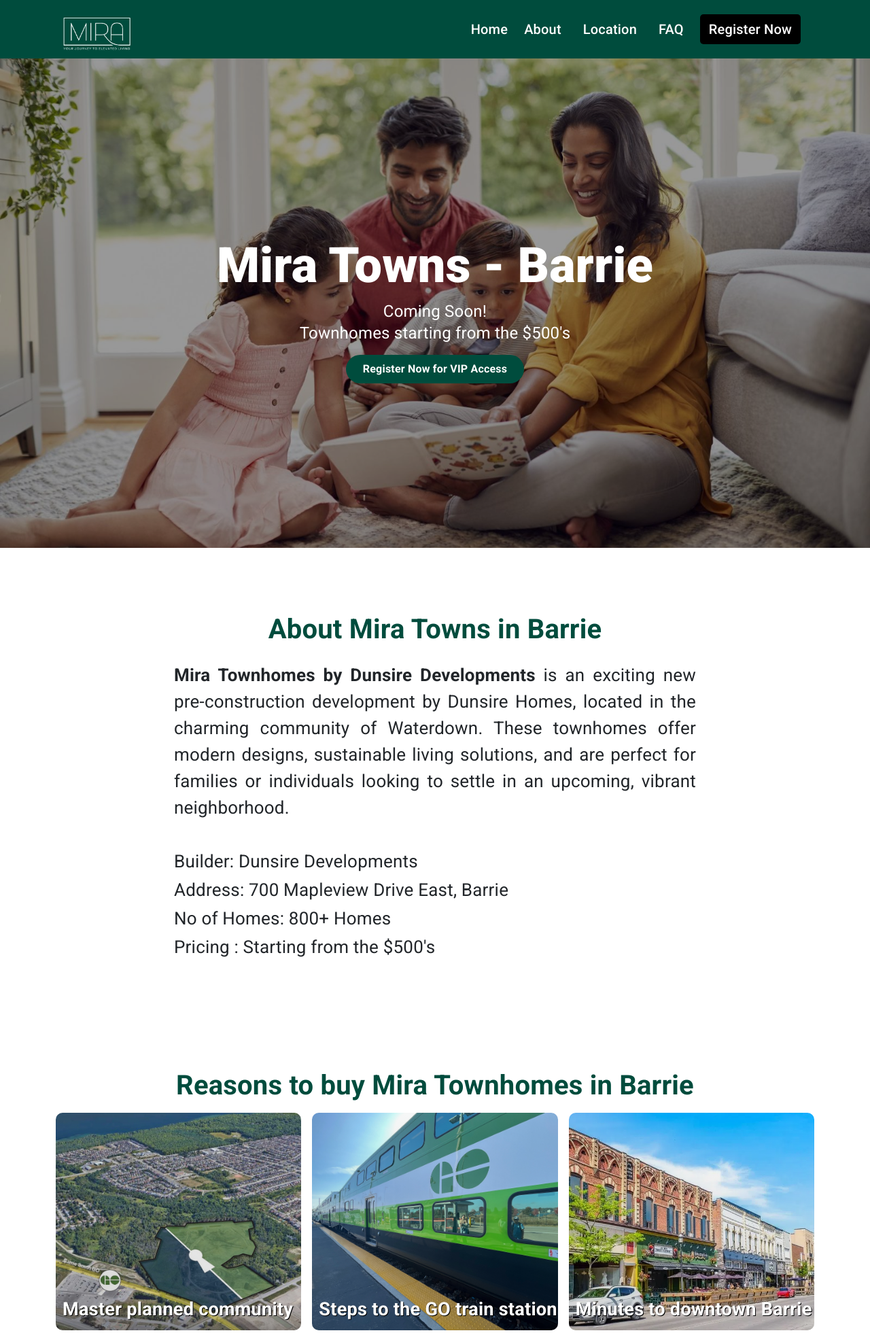
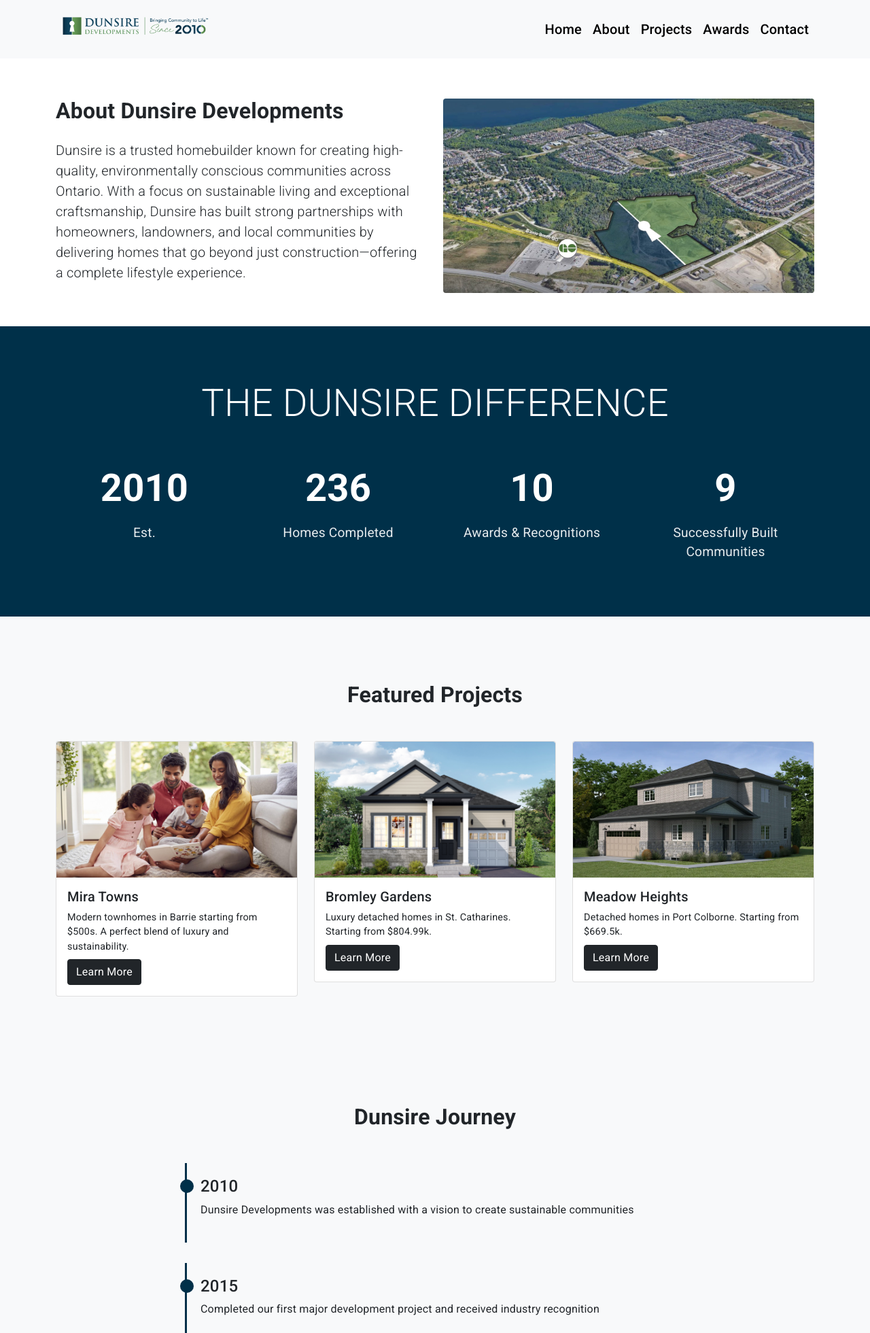
Before and after one commit to udbhavghimire/mira-towns, a PHP site: page /dunsire-developments/index.php in a window 1280 px wide. Shown: the top 1961 px of the page at 68% size. Run offline with PHP 8.4, Linux system fonts and the light colour scheme.

Commit message:
dunsire developments

```diff
--- /dev/null
+++ b/dunsire-developments/index.php
@@ -0,0 +1,488 @@
+<?php session_start(); ?>
+
+<!DOCTYPE html>
+<html lang="en">
+
+<head>
+    <meta charset="utf-8">
+    <meta name="viewport" content="width=device-width, initial-scale=1">
+
+    <title>Dunsire Developments | Leading Developer in Ontario </title>
+    <meta name="title" content="Dunsire Developments | Leading Developer in Ontario | Sustainable Communities">
+    <meta name="description"
+        content="Dunsire Developments is a trusted homebuilder creating high-quality, environmentally conscious communities across Ontario. Discover our commitment to sustainable living and exceptional craftsmanship.">
+    <meta name="keywords"
+        content="Dunsire Developments, Ontario Developer, Sustainable Communities, Green Building, Mira Towns, Pre Construction Homes">
+    <meta name="robots" content="index, follow">
+    <meta http-equiv="Content-Type" content="text/html; charset=utf-8">
+    <meta name="language" content="English">
+    <meta name="revisit-after" content="1 days">
+    <meta property="og:title" content="Dunsire Developments | Leading Developer in Ontario">
+    <meta property="og:site_name" content="Dunsire Developments" />
+    <meta property="og:description"
+        content="Discover Dunsire Developments' commitment to building sustainable, high-quality communities across Ontario.">
+    <meta property="og:image" content="./images/Dunsire-logo.png">
+    <link rel="canonical" href="https://miratowns.ca/dunshire-development/" />
+
+    <!-- Bootstrap CSS -->
+    <link href="https://cdn.jsdelivr.net/npm/bootstrap@5.0.2/dist/css/bootstrap.min.css" rel="stylesheet">
+    <link rel="stylesheet" href="../css/style.css" />
+    <link href="https://cdn.jsdelivr.net/npm/bootstrap-icons@1.10.5/font/bootstrap-icons.css" rel="stylesheet">
+
+    <!-- Custom CSS -->
+    <style>
+        .hero-section {
+            background: linear-gradient(rgba(0, 0, 0, 0.7), rgba(0, 0, 0, 0.7)), url('../images/sitemap.jpg');
+            background-size: cover;
+            background-position: center;
+            height: 60vh;
+            display: flex;
+            align-items: center;
+            justify-content: center;
+            color: white;
+        }
+
+        .project-card {
+            transition: transform 0.3s ease;
+            margin-bottom: 30px;
+            max-height: 400px;
+            overflow: hidden;
+        }
+
+        .project-card:hover {
+            transform: translateY(-10px);
+        }
+
+        .project-card img {
+            height: 200px;
+            object-fit: cover;
+            width: 100%;
+        }
+
+        .project-card .card-body {
+            padding: 1rem;
+        }
+
+        .project-card .card-text {
+            font-size: 0.9rem;
+            margin-bottom: 0.5rem;
+        }
+
+        .value-icon {
+            font-size: 2.5rem;
+            color: #0056b3;
+            margin-bottom: 1rem;
+        }
+
+        .nav-link {
+            color: #000 !important;
+            font-weight: 500;
+        }
+
+        .stats-section {
+            background-color: #003049;
+            color: white;
+            padding: 80px 0;
+        }
+
+        .stat-number {
+            font-size: 3.5rem;
+            font-weight: bold;
+            margin-bottom: 10px;
+        }
+
+        .stat-text {
+            font-size: 1.2rem;
+            opacity: 0.9;
+        }
+
+        .timeline-section {
+            padding: 80px 0;
+            background-color: #f8f9fa;
+        }
+
+        .timeline-item {
+            padding: 20px;
+            border-left: 3px solid #003049;
+            margin-bottom: 30px;
+            position: relative;
+        }
+
+        .timeline-item::before {
+            content: '';
+            position: absolute;
+            left: -10px;
+            top: 24px;
+            width: 20px;
+            height: 20px;
+            border-radius: 50%;
+            background: #003049;
+        }
+
+        .awards-section {
+            padding: 80px 0;
+        }
+
+        .award-card {
+            padding: 20px;
+            border: none;
+            box-shadow: 0 0 15px rgba(0, 0, 0, 0.1);
+            height: 100%;
+            transition: transform 0.3s ease;
+        }
+
+        .award-card:hover {
+            transform: translateY(-5px);
+        }
+    </style>
+</head>
+
+<body>
+    <!-- Navigation -->
+    <nav class="navbar navbar-expand-lg navbar-light bg-light fixed-top">
+        <div class="container">
+            <a class="navbar-brand" href="../">
+                <img src="../images/Dunsire-logo.png" alt="Dunsire Developments Logo" height="50">
+            </a>
+            <button class="navbar-toggler" type="button" data-bs-toggle="collapse" data-bs-target="#navbarNav">
+                <span class="navbar-toggler-icon"></span>
+            </button>
+            <div class="collapse navbar-collapse" id="navbarNav">
+                <ul class="navbar-nav ms-auto">
+                    <li class="nav-item">
+                        <a class="nav-link" href="../">Home</a>
+                    </li>
+                    <li class="nav-item">
+                        <a class="nav-link" href="#about">About</a>
+                    </li>
+
+                    <li class="nav-item">
+                        <a class="nav-link" href="#projects">Projects</a>
+                    </li>
+                    <li class="nav-item">
+                        <a class="nav-link" href="#awards">Awards</a>
+                    </li>
+                    <li class="nav-item">
+                        <a class="nav-link" href="#contact">Contact</a>
+                    </li>
+                </ul>
+            </div>
+        </div>
+    </nav>
+
+    <!-- Hero Section -->
+
+
+    <!-- About Section -->
+    <section id="about" class="py-5">
+        <div class="container pt-5">
+            <div class="row align-items-center pt-5">
+                <div class="col-lg-6">
+                    <h2 class="fw-bold mb-4">About Dunsire Developments</h2>
+                    <p class="lead">Dunsire is a trusted homebuilder known for creating high-quality, environmentally
+                        conscious communities across Ontario. With a focus on sustainable living and exceptional
+                        craftsmanship, Dunsire has built strong partnerships with homeowners, landowners, and local
+                        communities by delivering homes that go beyond just construction—offering a complete lifestyle
+                        experience.</p>
+
+                </div>
+                <div class="col-lg-6">
+                    <img src="../images/sitemap.jpg" alt="Dunsire Development Project" class="img-fluid rounded">
+                </div>
+            </div>
+        </div>
+    </section>
+
+    <!-- The Dunsire Difference Section -->
+    <section id="difference" class="stats-section">
+        <div class="container">
+            <h2 class="text-center mb-5 display-4">THE DUNSIRE DIFFERENCE</h2>
+            <div class="row text-center">
+                <div class="col-md-3">
+                    <div class="stat-number">2010</div>
+                    <div class="stat-text">Est.</div>
+                </div>
+                <div class="col-md-3">
+                    <div class="stat-number">236</div>
+                    <div class="stat-text">Homes Completed</div>
+                </div>
+                <div class="col-md-3">
+                    <div class="stat-number">10</div>
+                    <div class="stat-text">Awards & Recognitions</div>
+                </div>
+                <div class="col-md-3">
+                    <div class="stat-number">9</div>
+                    <div class="stat-text">Successfully Built Communities</div>
+                </div>
+            </div>
+        </div>
+    </section>
+
+    <!-- Projects Section -->
+    <section id="projects" class="py-5 bg-light">
+        <div class="container pt-5">
+            <h2 class="text-center fw-bold mb-5"> Featured Projects</h2>
+            <div class="row">
+                <div class="col-md-4">
+                    <div class="card project-card">
+                        <img src="../images/mira-family.jpg" class="card-img-top" alt="Mira Towns">
+                        <div class="card-body">
+                            <h5 class="card-title">Mira Towns</h5>
+                            <p class="card-text">Modern townhomes in Barrie starting from $500s. A perfect blend of
+                                luxury and sustainability.</p>
+                            <a href="https://condomonk.ca/barrie/mira-townhomes-barrie" target="_blank"
+                                class="btn btn-dark">Learn
+                                More</a>
+                        </div>
+                    </div>
+                </div>
+                <div class="col-md-4">
+                    <div class="card project-card">
+                        <img src="../images/bromley-gardens.jpg" class="card-img-top" alt="Bromley Gardens">
+                        <div class="card-body">
+                            <h5 class="card-title">Bromley Gardens</h5>
+                            <p class="card-text">Luxury detached homes in St. Catharines. Starting from $804.99k.</p>
+                            <a href="https://condomonk.ca/niagara/bromley-gardens" target="_blank"
+                                class="btn btn-dark">Learn
+                                More</a>
+                        </div>
+                    </div>
+                </div>
+                <div class="col-md-4">
+                    <div class="card project-card">
+                        <img src="../images/meadow-heights.webp" class="card-img-top" alt="Meadow Heights">
+                        <div class="card-body">
+                            <h5 class="card-title">Meadow Heights</h5>
+                            <p class="card-text">Detached homes in Port Colborne. Starting from $669.5k.</p>
+                            <a href="https://condomonk.ca/niagara/meadow-heights" target="_blank"
+                                class="btn btn-dark">Learn More</a>
+                        </div>
+                    </div>
+                </div>
+            </div>
+        </div>
+    </section>
+
+    <!-- Timeline Section -->
+    <section id="timeline" class="timeline-section">
+        <div class="container">
+            <h2 class="text-center fw-bold mb-5">Dunsire Journey</h2>
+            <div class="row justify-content-center">
+                <div class="col-md-8">
+                    <div class="timeline-item">
+                        <h4>2010</h4>
+                        <p>Dunsire Developments was established with a vision to create sustainable communities</p>
+                    </div>
+                    <div class="timeline-item">
+                        <h4>2015</h4>
+                        <p>Completed our first major development project and received industry recognition</p>
+                    </div>
+                    <div class="timeline-item">
+                        <h4>2018</h4>
+                        <p>Expanded operations across Ontario and introduced innovative green building practices</p>
+                    </div>
+                    <div class="timeline-item">
+                        <h4>2024</h4>
+                        <p>Launching exciting new projects including Mira Towns in Barrie</p>
+                    </div>
+                </div>
+            </div>
+        </div>
+    </section>
+
+    <!-- Awards Section -->
+    <section id="awards" class="awards-section">
+        <div class="container">
+            <h2 class="text-center fw-bold mb-5">Awards & Recognition</h2>
+            <div class="row">
+                <div class="col-md-4 mb-4">
+                    <div class="award-card">
+                        <i class="bi bi-trophy-fill value-icon"></i>
+                        <h4>Best Green Builder 2023</h4>
+                        <p>Recognized for our commitment to sustainable development practices</p>
+                    </div>
+                </div>
+                <div class="col-md-4 mb-4">
+                    <div class="award-card">
+                        <i class="bi bi-award-fill value-icon"></i>
+                        <h4>Community Excellence</h4>
+                        <p>Awarded for creating vibrant, livable communities</p>
+                    </div>
+                </div>
+                <div class="col-md-4 mb-4">
+                    <div class="award-card">
+                        <i class="bi bi-star-fill value-icon"></i>
+                        <h4>Customer Satisfaction</h4>
+                        <p>Highest rated builder for customer satisfaction in Ontario</p>
+                    </div>
+                </div>
+            </div>
+        </div>
+    </section>
+    <section>
+        <div class="pt-5 " id="Contact">
+            <div class="pt-5 mt-5 " data-aos="fade-up" data-aos-duration="2000" data-aos-delay="50">
+                <div class="row mx-0 ">
+                    <!-- <div class="text-center pt-3 ">
+                        <img src="images/empire-logo.png " class="img-fluid regoimg " alt="Empire Communities Logo ">
+                    </div> -->
+                    <h6 class="text-center fs-1 fw-bold pt-3 register "> Register today</h6>
+                    <div class="registertext px-4 d-flex justify-content-center align-items-center text-center mb-0">
+                        <p>Register today and get the first update Dunsire Developments projects
+                        </p>
+                    </div>
+
+                </div>
+                <div class="row row-cols-1 row-cols-md-3 mx-4 mx-md-0 pb-md-5 ">
+                    <div class="col-md-3 "></div>
+                    <div class="col-md-6 px-md-5 ">
+
+                        <form action="../contactForm.php" method="POST">
+                            <div class="row ">
+                                <div class="mb-3 "><input type="text" placeholder="Name" name="name" id="name"
+                                        class="fields" required></div>
+
+                            </div>
+                            <div class="row row-cols-1 row-cols-sm-2 ">
+                                <div class="col ">
+                                    <div class="mb-3 "><input type="text" aria-describedby="emailHelp"
+                                            placeholder="Phone" name="phone" id="phone" class="fields" required></div>
+                                </div>
+                                <div class="col ">
+                                    <div class="mb-3 "><input type="text" aria-describedby="emailHelp"
+                                            placeholder="Email" name="email" id="email" class="fields" required></div>
+                                </div>
+                            </div>
+                            <div class="row me-0 row-cols-1">
+                                <div class="col">
+                                    <div class="mb-3">
+                                        <div class="form-floating">
+                                            <select class="form-select" name="realtor" id="realtor"
+                                                aria-label="Floating label select example" required>
+                                                <option value="No">No</option>
+                                                <option value="Yes">Yes</option>
+                                            </select>
+                                            <label for="floatingSelect">Are you a realtor or working with one? </label>
+                                        </div>
+                                    </div>
+                                </div>
+
+                            </div>
+                            <div class="row ">
+                                <div class=" "><textarea name="message" id="message" placeholder="Enter your message"
+                                        class="fields mess"></textarea></div>
+                            </div>
+                            <div class="row ">
+                                <p class=" text-muted sm-text text-center mt-0 ">*I consent to receive future
+                                    communications about Dunsire Developments. I understand I can opt out at anytime by
+                                    sending
+                                    an email.</p>
+                            </div>
+                            <div class="row ">
+                                <div class="col text-center ">
+                                    <!-- <input type="submit " onclick="sendMail() " value="Send " class="btn call-btn btn-sm p-2 px-4 btn-lg "> -->
+                                    <Button class="btn call-btn  p-2 px-4 btn-lg">Send</Button>
+                                </div>
+                            </div>
+                        </form>
+
+                    </div>
+                    <div class="row-cols-md-3 "></div>
+                </div>
+            </div>
+        </div>
+    </section>
+    <div class="mt-5 pt-3">
+        <img loading="lazy" src="../images/line.png" alt="Line image for character" class="img-fluid foot-up-img" />
+    </div>
+    <footer class="footerr  py-5 mb-4">
+        <div class="container">
+            <div class="row row-cols-1 row-cols-sm-2 row-cols-md-5 pt-5 justify-content-between ">
+                <div class="col-md-5 my-3 fotwidth center-sm px-4 px-md-0">
+
+                    <p class=" ">
+                        <img src="../images/mira-logo-black.png" class="navbar-brand pb-1" alt="Mira Townhomes Logo">
+                    </p>
+                    <span class="small-text justifyy">
+                        Disclaimer: We do not represent the builder. The renderings, floor plans, and images used on
+                        this website are for illustrative purposes only and may not reflect the final product. Features,
+                        dimensions, materials, and colors are subject to change without notice. Actual homes may vary in
+                        appearance. Please consult with the builder for the most up-to-date information on the homes and
+                        specifications </span>
+                    <div class="list pt-2 d-md-block d-none">
+                        <p class=""> <a href="https://homebaba.ca/barrie" target="_blank"
+                                class="text-dark text-decoration-none"><strong>
+                                    Pre construction homes in Barrie</strong></a>
+                        </p>
+
+                    </div>
+                </div>
+                <div class="col-md-4  py-md-5 py-4 center-sm px-5 ">
+                    <div>
+                        <h5 class="text-dark fw-bold mt-4 mb-3">About</h5>
+                        <div class="list d-block ">
+                            <p class="mybot ">
+                                Builder : Dunsire Developments
+                            </p>
+                            <p class="mybot ">
+                                Location :700 Mapleview Drive East, Barrie
+                            </p>
+
+                            <p class="mybot ">
+                                House Type : Townhomes
+                            </p>
+
+                        </div>
+
+                    </div>
+                </div>
+
+                <div class="col-md-2 mt-md-5 pt-md-5 mt-sm-0 pt-4 center-sm d-flex  justify-content-center d-flex">
+                    <img src="../images/Dunsire-logo.png" class="img-fluid regoimg " alt="Dunsire Developments-logo">
+                </div>
+            </div>
+
+            <div class="list mt-5 pt-5 d-md-none d-block center-sm">
+                <p class=""> <a href="https://homebaba.ca/barrie" target="_blank"
+                        class="text-dark text-decoration-none"><strong>
+                            Pre construction homes in Barrie</strong></a>
+                </p>
+
+            </div>
+
+        </div>
+    </footer>
+
+    <!-- Bootstrap JS -->
+    <script src="https://cdn.jsdelivr.net/npm/bootstrap@5.0.2/dist/js/bootstrap.bundle.min.js"></script>
+    <?php
+    if (
+        isset($_SESSION['success'])
+    ) {
+        ?>
+
+        <?php
+        unset($_SESSION['success']);
+
+    }
+
+    if (
+        isset($_SESSION['error'])
+    ) {
+        ?>
+        <script type="text/javascript" async>
+            silverBox({
+                title: {
+                    text: "Error",
+                    alertIcon: "error",
+                },
+                text: "Your Message has not been received.",
+            });
+        </script>
+        <?php
+        unset($_SESSION['error']);
+    }
+    ?>
+</body>
+
+</html>
--- a/index.php
+++ b/index.php
@@ -389,6 +389,9 @@
                 beyond just construction—offering a complete lifestyle experience. Their dedication to innovation and
                 sustainable practices ensures that each development leaves a positive impact on the environment and the
                 people who live there.</span>
+            <div class="text-center mt-4">
+                <a href="./dunsire-developments/" class="btn call-btn px-4 py-2">Learn More About Dunsire</a>
+            </div>
         </div>
     </section>
 
@@ -453,6 +456,7 @@
                                         </div>
                                     </div>
                                 </div>
+
                             </div>
                             <div class="row ">
                                 <div class=" "><textarea name="message" id="message" placeholder="Enter your message"
```
Also changed, not shown: images/bromley-gardens.jpg (added), images/meadow-heights.webp (added).
